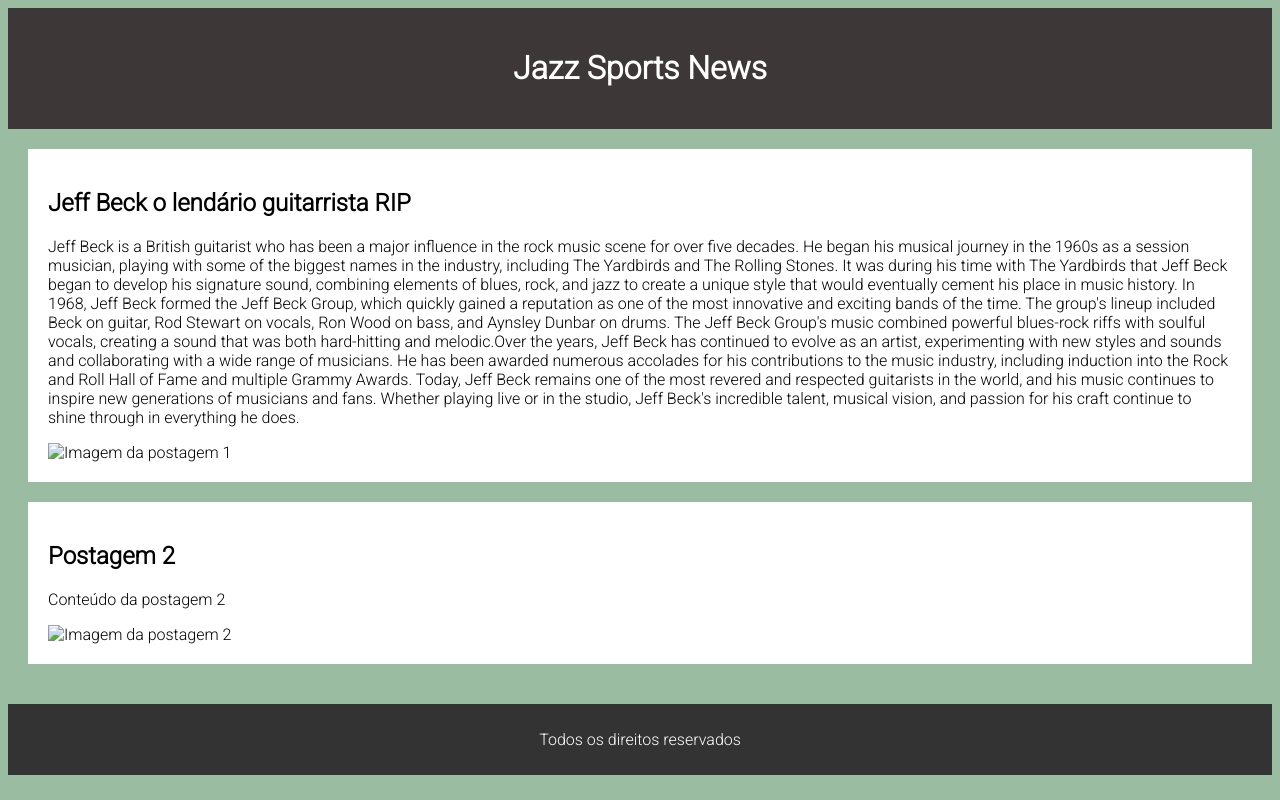
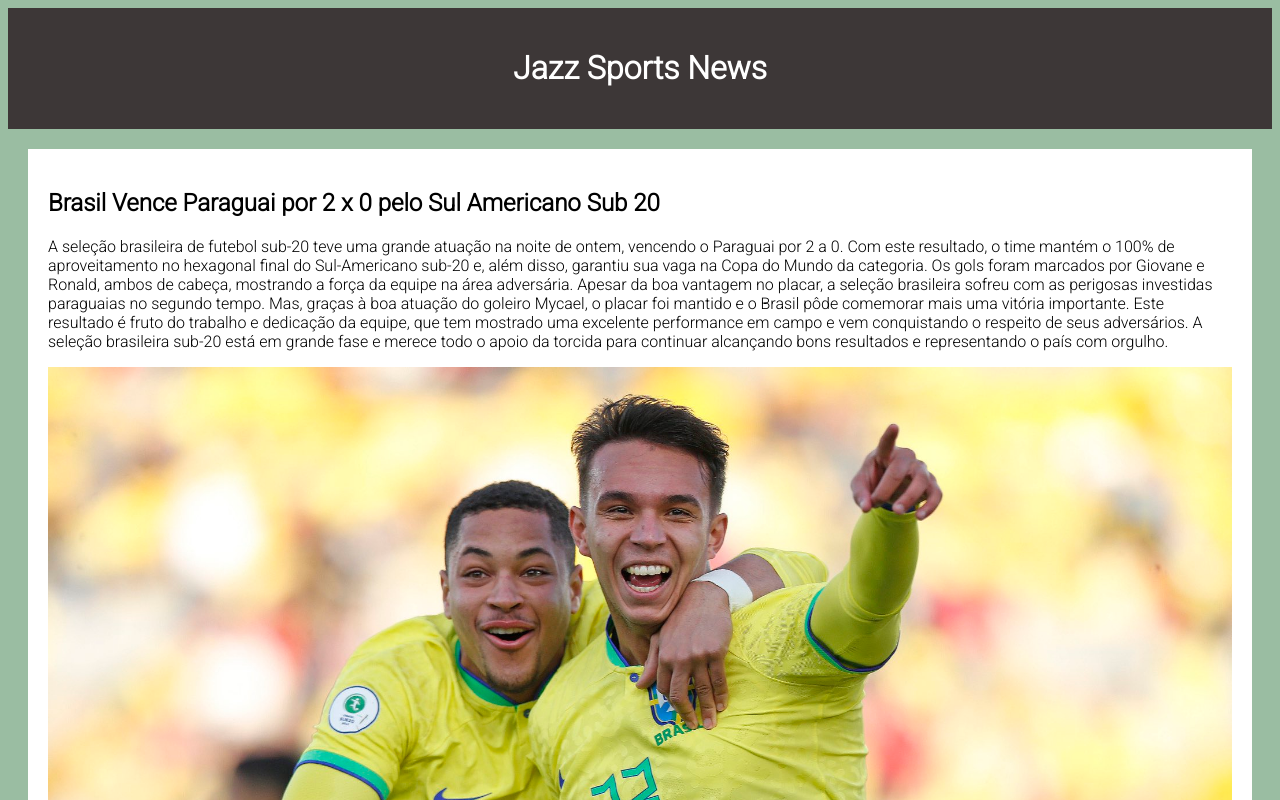
Before and after one commit to vitorsantosfigueiredo/Jazz_Sports_News, a plain HTML site: page index.html in a window 1280 px wide. Shown: the top 800 px of the page. Drawn offline with Linux system fonts and the light colour scheme.

Commit message:
Update index.html

```diff
--- a/index.html
+++ b/index.html
@@ -6,7 +6,7 @@
       content="This is the blog, about the Youtube chanel Jazz Sports News">
         <title>Jazz Sport News</title>
 
-        <link rel="icon" type="image/x-icon" href="/home/vitor/Downloads/Banner do YouTube eSports Gamer Moderno Azul.png">
+        <link rel="shortcut icon" href="https://github.com/vitorsantosfigueiredo/Jazz_Sports_News/blob/main/Banner%20do%20YouTube%20eSports%20Gamer%20Moderno%20Azul.png?raw=true">
 
         <link rel="preconnect" href="https://fonts.googleapis.com">
           <link rel="preconnect" href="https://fonts.gstatic.com" crossorigin>
@@ -65,37 +65,31 @@
     <main>
       <!-- Primeira postagem -->
       <div class="post">
-        <h2>Jeff Beck o lendário guitarrista RIP</h2>
+        <h2>Brasil Vence Paraguai por 2 x 0 pelo Sul Americano Sub 20</h2>
         <p>
-            Jeff Beck is a British guitarist who has been a major influence in the
-            rock music scene for over five decades. He began his musical journey in
-             the 1960s as a session musician, playing with some of the biggest names in the industry,
-             including The Yardbirds and The Rolling Stones. It was during his time with The Yardbirds
-             that Jeff Beck began to develop his signature sound, combining elements of blues, rock,
-              and jazz to create a unique style that would eventually cement his place in music
-              history. In 1968, Jeff Beck formed the Jeff Beck Group, which quickly gained a
-              reputation as one of the most innovative and exciting bands of the time. The group's
-              lineup included Beck on guitar, Rod Stewart on vocals, Ron Wood on bass,
-              and Aynsley Dunbar on drums. The Jeff Beck Group's music combined powerful
-              blues-rock riffs with soulful vocals, creating a sound that was both hard-hitting
-              and melodic.Over the years, Jeff Beck has continued to evolve as an artist,
-              experimenting with new styles and sounds and collaborating with a wide range
-              of musicians. He has been awarded numerous accolades for his contributions to
-              the music industry, including induction into the Rock and Roll Hall of Fame and
-              multiple Grammy Awards. Today, Jeff Beck remains one of the most revered and
-              respected guitarists in the world, and his music continues to inspire new generations
-              of musicians and fans. Whether playing live or in the studio,
-              Jeff Beck's incredible talent, musical vision,
-               and passion for his craft continue to shine through in everything he does.
+          A seleção brasileira de futebol sub-20 teve uma grande atuação na noite de ontem, vencendo o Paraguai por 2 a 0.
+          Com este resultado, o time mantém o 100% de aproveitamento no hexagonal final do Sul-Americano sub-20 e, além disso,
+          garantiu sua vaga na Copa do Mundo da categoria. Os gols foram marcados por Giovane e Ronald, ambos de cabeça,
+           mostrando a força da equipe na área adversária. Apesar da boa vantagem no placar, a seleção brasileira sofreu com as perigosas investidas paraguaias no segundo tempo. Mas, graças à boa atuação do goleiro Mycael, o placar foi mantido e o Brasil pôde comemorar mais uma vitória importante.
+
+          Este resultado é fruto do trabalho e dedicação da equipe, que tem mostrado uma excelente performance em campo e vem conquistando o respeito de seus adversários. A seleção brasileira sub-20 está em grande fase e merece todo o apoio da torcida para continuar alcançando bons resultados e representando o país com orgulho.
+
         </p>
-        <img src="post1-img.jpg" alt="Imagem da postagem 1">
+        <img src="https://github.com/vitorsantosfigueiredo/Jazz_Sports_News/blob/main/FoUZ8ExWcAEyEFa.jpeg?raw=true" alt="Imagem">
+        <br>
+         Com gols de Giovane e Ronald, a Seleção Brasileira venceu o Paraguai por 2 a 0.
+         Foto: Rafael Ribeiro, 2023. CBF
       </div>
 
       <!-- Segunda postagem -->
       <div class="post">
-        <h2>Postagem 2</h2>
-        <p>Conteúdo da postagem 2</p>
-        <img src="post2-img.jpg" alt="Imagem da postagem 2">
+        <h2>Clubes Sul Americanos vencedores nas finais de mundiais</h2>
+        <p>Desde a sua criação, o Campeonato Mundial de Clubes da FIFA tem sido disputado por times de todo o mundo, incluindo clubes sul-americanos. Alguns dos clubes mais destacados da América do Sul que já participaram da competição incluem o Corinthians, o São Paulo, o Internacional, o River Plate, o Grêmio e o Atlético Nacional.</p>
+        <p>Os clubes sul-americanos têm um histórico de sucesso no Mundial de Clubes, com vários times sendo campeões da competição ao longo dos anos. O Corinthians foi o primeiro clube brasileiro a vencer o Mundial de Clubes, em 2000, e o São Paulo venceu a competição em 2005.</p>
+        <p>O Internacional também teve sucesso no Mundial de Clubes, vencendo a competição em 2006. O River Plate, da Argentina, venceu a competição em 1986 e 1996, e o Grêmio, do Brasil, venceu em 1983. </p>
+        <p>O Atlético Nacional, da Colômbia, é outro clube sul-americano que teve sucesso no Mundial de Clubes, vencendo a Libertadores e chegando a final da competição em 1989. No entanto nçao conseguiu superar o Milan da Itália. Esses clubes são uma prova do talento e habilidade dos jogadores sul-americanos e da paixão dos torcedores por seus times.</p>
+        <p>Em resumo, os clubes sul-americanos têm uma presença forte e de sucesso no Mundial de Clubes da FIFA, com vários times conquistando o título ao longo dos anos. Este é um exemplo da forte tradição de futebol na América do Sul e da paixão que os torcedores sul-americanos têm por seus times.</p>
+        <img src="https://github.com/vitorsantosfigueiredo/Jazz_Sports_News/blob/main/FoOh9YHWIAMAOGN.jpeg?raw=true" alt="Imagem da postagem 2">
       </div>
     </main>
 
```
